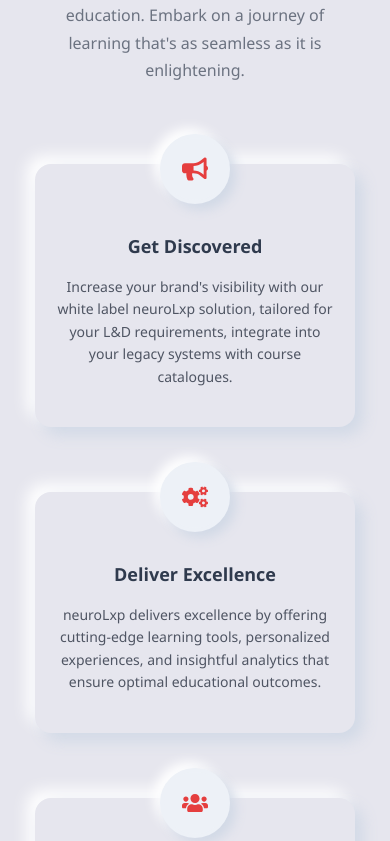
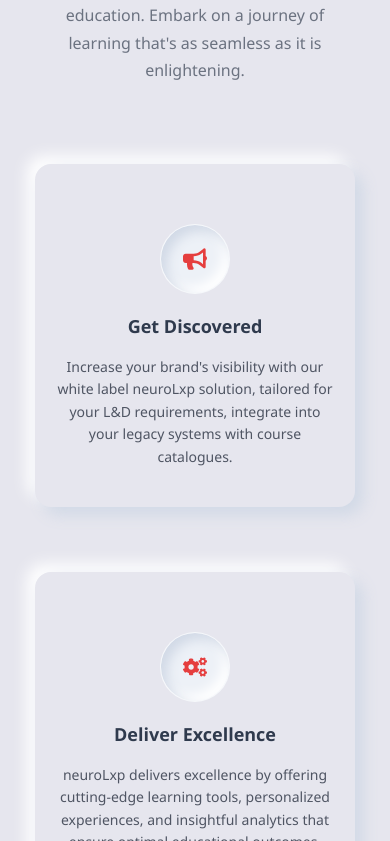
Before and after one commit to PRGEEQGlobalSolutionsPrivateLIT/LMS-Main-Pro, a Next.js app in the folder apps/learner-web/: page / in a window 390 px wide. Shown: the part 4163-5004 px from the top of the page. Built offline with nearby package versions, Linux system fonts and the light colour scheme.

Commit message:
Update globals.css

```diff
--- a/apps/learner-web/app/globals.css
+++ b/apps/learner-web/app/globals.css
@@ -394,12 +394,10 @@
   background: var(--neu-bg);
   color: var(--neu-blue);
   font-size: 26px;
-
-  /* RAISED ICON */
+  border: 1px solid rgba(255, 255, 255, 0.45);
   box-shadow:
     -5px -5px 10px var(--neu-shadow-light),
     5px 5px 10px var(--neu-shadow-mid);
-
   transition: all 0.2s ease;
 }
 
@@ -460,10 +458,22 @@
   }
 
   .icon-circle {
-    width: 65px;
-    height: 65px;
-    font-size: 24px;
-  }
+  width: 70px;
+  height: 70px;
+  margin: 0 auto 20px;
+  display: flex;
+  align-items: center;
+  justify-content: center;
+  border-radius: 50%;
+  background: var(--neu-bg);
+  color: var(--neu-blue);
+  font-size: 26px;
+  border: 1px solid rgba(255, 255, 255, 0.45);
+  box-shadow:
+    -5px -5px 10px var(--neu-shadow-light),
+    5px 5px 10px var(--neu-shadow-mid);
+  transition: all 0.2s ease;
+}
 
   .feature-box h3 {
     font-size: 18px;
@@ -669,28 +679,23 @@
 }
 
 /* ICON */
-.digital-section .icon-circle {
-  position: absolute;
-  top: -35px;
-  left: 50%;
-  transform: translateX(-50%);
+.digital-section ..icon-circle {
   width: 70px;
   height: 70px;
+  margin: 0 auto 20px;
   display: flex;
   align-items: center;
   justify-content: center;
   border-radius: 50%;
-  background: var(--neu-surface-soft);
+  background: var(--neu-bg);
+  color: var(--neu-blue);
   font-size: 26px;
-  color: var(--neu-red);
-
+  border: 1px solid rgba(255, 255, 255, 0.45);
   box-shadow:
-    6px 6px 12px var(--neu-shadow-mid),
-    -6px -6px 12px var(--neu-shadow-light);
-
-  border: 4px solid var(--neu-surface-soft);
+    -5px -5px 10px var(--neu-shadow-light),
+    5px 5px 10px var(--neu-shadow-mid);
+  transition: all 0.2s ease;
 }
-
 /* TEXT */
 .digital-section .digital-item h3 {
   margin-top: 10px;
```
